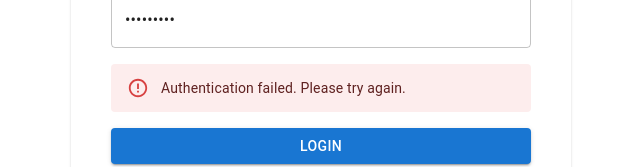
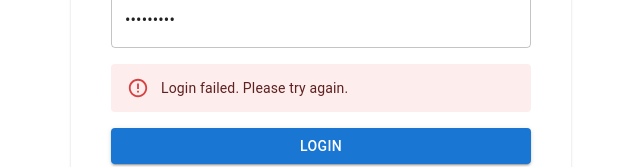
Before and after one commit to reypjbaliguat/auth-client-v2, a Next.js app: page /sign-in in a window 1280 px wide. Both pictures are taken after typing "name@example.com", "Sample123" into the empty fields and a click on the button "LOGIN". Shown: the part 347-514 px from the top of the page, without its empty margins (319-959 px from the left). Built offline with nearby package versions, Linux system fonts and the light colour scheme; no server answers; some icons are missing.

Commit message:
feat(login): improve error handling and streamline Google login process

```diff
--- a/app/(auth)/sign-in/page.tsx
+++ b/app/(auth)/sign-in/page.tsx
@@ -10,7 +10,7 @@ import {
 	setOtpStep,
 } from '@/core/store/features/auth';
 import { useAppDispatch, useAppSelector } from '@/core/store/hooks';
-import { AuthErrorHandler } from '@/core/utils/errorHandler';
+import { handleAsyncOperation } from '@/core/utils/errorHandler';
 import { zodResolver } from '@hookform/resolvers/zod';
 import { Alert, Box, Button, Divider, TextField } from '@mui/material';
 import { GoogleLogin } from '@react-oauth/google';
@@ -29,6 +29,7 @@ export default function SignInPage() {
 	const persistedEmail = useAppSelector(selectOtpEmail);
 	const [customError, setCustomError] = useState<string>('');
 	const router = useRouter();
+	const GOOGLE_ERROR_MESSAGE = 'Google login failed. Please try again.';
 	const {
 		handleSubmit,
 		control,
@@ -40,9 +41,8 @@ export default function SignInPage() {
 		defaultValues: { email: '', password: '' },
 	});
 
-	const [login, { isLoading, error }] = useLoginMutation();
-	const [googleLogin, { isLoading: isGoogleLoading, error: googleError }] =
-		useGoogleLoginMutation();
+	const [login, { isLoading }] = useLoginMutation();
+	const [googleLogin, { isLoading: isGoogleLoading }] = useGoogleLoginMutation();
 
 	// Set Login step when component mounts (if not already in OTP verification)
 	useEffect(() => {
@@ -63,31 +63,37 @@ export default function SignInPage() {
 	//to be updated
 	const onRequestOtp = async (formData: SignInFormData) => {
 		setCustomError(''); // Clear any existing errors
-		try {
-			const payload = await login(formData).unwrap();
-			if (payload.message.includes('OTP sent')) {
+		const result = await handleAsyncOperation(
+			() => login(formData).unwrap(),
+			'Login failed. Please try again.'
+		);
+		if (result.success && result.data) {
+			if (result.data.message.includes('OTP sent')) {
 				dispatch(setOtpStep({ step: 'OTP Verification', email: formData.email }));
 			}
-		} catch (error) {
-			const onRequestOTPError = AuthErrorHandler.extractMessage(error);
-			setCustomError(onRequestOTPError);
+		} else {
+			setCustomError(result.error || 'An unexpected error occurred');
 		}
 	};
 
 	const handleGoogleSuccess = async (credentialResponse: { credential?: string }) => {
 		setCustomError(''); // Clear any existing errors
-		try {
-			if (!credentialResponse.credential) {
-				setCustomError('No credential received from Google. Please try again.');
-				return;
-			}
+		if (!credentialResponse.credential) {
+			setCustomError('No credential received from Google. Please try again.');
+			return;
+		}
+		const result = await handleAsyncOperation(
+			() =>
+				googleLogin({
+					credential: credentialResponse.credential!,
+				}).unwrap(),
+			GOOGLE_ERROR_MESSAGE
+		);
 
-			const response = await googleLogin({
-				credential: credentialResponse.credential,
-			}).unwrap();
-
+		if (result.success && result.data) {
+			// Successful login handled in the same way as email/password login
 			// Store tokens in secure cookies
-			Cookies.set('token', response.accessToken, {
+			Cookies.set('token', result.data.accessToken, {
 				secure: process.env.NODE_ENV === 'production',
 				sameSite: 'strict',
 				httpOnly: false,
@@ -95,8 +101,8 @@ export default function SignInPage() {
 				path: '/',
 			});
 
-			if (response.refreshToken) {
-				Cookies.set('refreshToken', response.refreshToken, {
+			if (result.data.refreshToken) {
+				Cookies.set('refreshToken', result.data.refreshToken, {
 					secure: process.env.NODE_ENV === 'production',
 					sameSite: 'strict',
 					httpOnly: false,
@@ -108,7 +114,7 @@ export default function SignInPage() {
 			// Update Redux auth state
 			dispatch(
 				setAuthenticated({
-					user: response.user,
+					user: result.data.user,
 				})
 			);
 
@@ -117,13 +123,13 @@ export default function SignInPage() {
 
 			// Redirect to dashboard
 			router.replace('/dashboard');
-		} catch {
-			setCustomError('Google login failed. Please try again.');
+		} else {
+			setCustomError(result.error || GOOGLE_ERROR_MESSAGE);
 		}
 	};
 
 	const handleGoogleFailure = () => {
-		setCustomError('Google login failed. Please try again.');
+		setCustomError(GOOGLE_ERROR_MESSAGE);
 	};
 
 	return (
@@ -147,7 +153,6 @@ export default function SignInPage() {
 									/>
 								)}
 							/>
-
 							<Controller
 								name="password"
 								control={control}
@@ -156,17 +161,9 @@ export default function SignInPage() {
 								)}
 							/>
 						</div>
-						{(error || googleError || customError) && (
+						{customError && (
 							<div className="basis-full mb-4">
-								<Alert severity="error">
-									{customError ||
-										(error && 'data' in error
-											? (error.data as { message?: string })?.message || 'An error occurred'
-											: googleError && 'data' in googleError
-												? (googleError.data as { message?: string })?.message ||
-													'Google login failed'
-												: 'An error occurred')}
-								</Alert>
+								<Alert severity="error">{customError}</Alert>
 							</div>
 						)}
 						<Button
```
